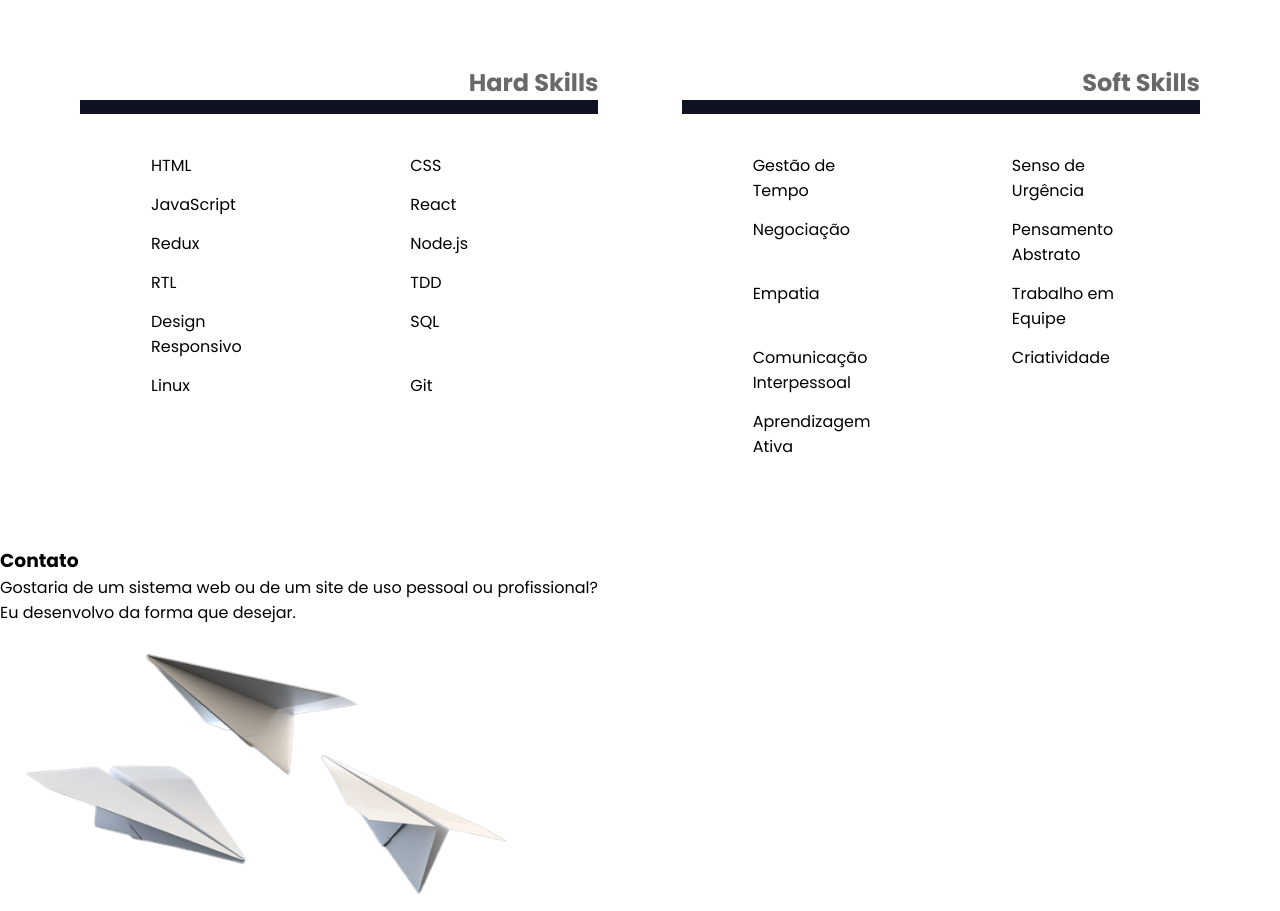
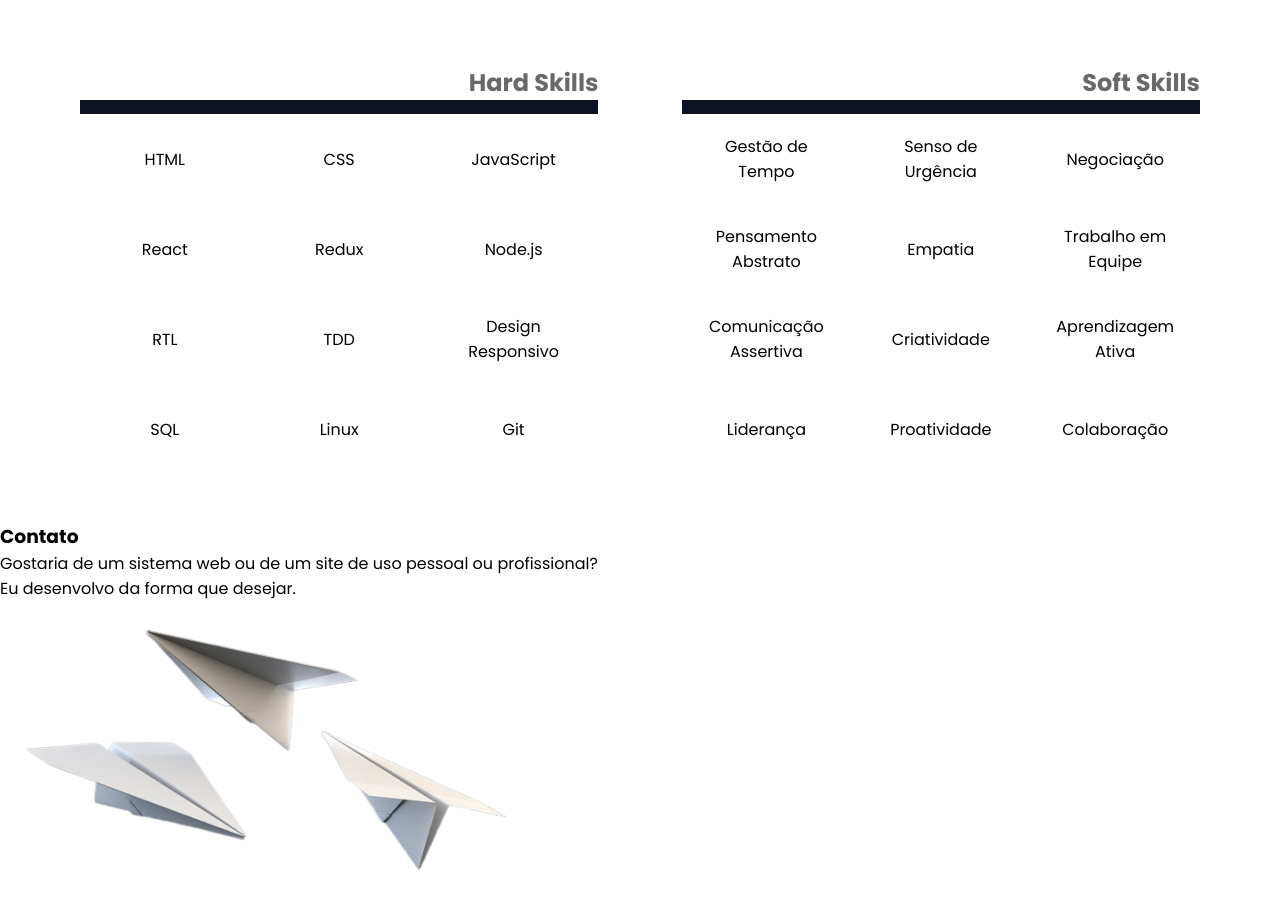
Before and after one commit to obrunominelli/obrunominelli.github.io, a React (Create React App) app: page / in a window 1280 px wide. Shown: the part 1472-2383 px from the top of the page. Built offline with nearby package versions, Linux system fonts and the light colour scheme.

Commit message:
Ajustes dos cartões de habilidades do componente HomeSkills

```diff
--- a/src/components/HomeSkills.js
+++ b/src/components/HomeSkills.js
@@ -9,14 +9,14 @@ class HomeSkills extends Component {
         <h1>Habilidades</h1>
         <section>
           <h2>Hard Skills</h2>
-          <div className={ styles.container_skills}>
-            { skills.hardSkills.map((skill, index) => <p key={`skill-${index}`} className={ styles.container_skills_block }>{skill}</p>) }
+          <div className={ styles.container_skills_block}>
+            { skills.hardSkills.map((skill, index) => <p key={`skill-${index}`} className={ styles.container_skills_card }>{skill}</p>) }
           </div>
         </section>
         <section>
           <h2>Soft Skills</h2>
-          <div className={ styles.container_skills}>
-            { skills.softSkills.map((skill, index) => <p key={`skill-${index}`} className={ styles.container_skills_block }>{skill}</p>) }
+          <div className={ styles.container_skills_block}>
+            { skills.softSkills.map((skill, index) => <p key={`skill-${index}`} className={ styles.container_skills_card }>{skill}</p>) }
           </div>
         </section>
       </article>
--- a/src/data/skills.js
+++ b/src/data/skills.js
@@ -1,11 +1,15 @@
 const skills = {
   hardSkills: [
-    'HTML', 'CSS', 'JavaScript', 'React', 'Redux', 'Node.js',
-    'RTL', 'TDD', 'Design Responsivo', 'SQL', 'Linux', 'Git'
+    'HTML', 'CSS', 'JavaScript',
+    'React', 'Redux', 'Node.js',
+    'RTL', 'TDD', 'Design Responsivo',
+    'SQL', 'Linux', 'Git'
   ],
   softSkills: [
-    'Gestão de Tempo', 'Senso de Urgência', 'Negociação', 'Pensamento Abstrato',
-    'Empatia', 'Trabalho em Equipe', 'Comunicação Interpessoal', 'Criatividade', 'Aprendizagem Ativa']
+    'Gestão de Tempo', 'Senso de Urgência', 'Negociação',
+    'Pensamento Abstrato', 'Empatia', 'Trabalho em Equipe',
+    'Comunicação Assertiva', 'Criatividade', 'Aprendizagem Ativa',
+    'Liderança', 'Proatividade', 'Colaboração']
 }
 
 export default skills;
--- a/src/styles/Home.module.css
+++ b/src/styles/Home.module.css
@@ -119,8 +119,21 @@
 }
 
 .container_skills_block {
-  width: 30%;
-  margin: 0.44rem;
+  display: flex;
+  flex-flow: row wrap;
+  align-items: center;
+  justify-content: space-between;
+  width: 100%;
+}
+
+.container_skills_card {
+  display: flex;
+  align-items: center;
+  justify-content: center;
+  text-align: center;
+  width: 25%;
+  height: 50px;
+  margin: 1.25rem;
   font-size: 1rem;
 }
 
```
